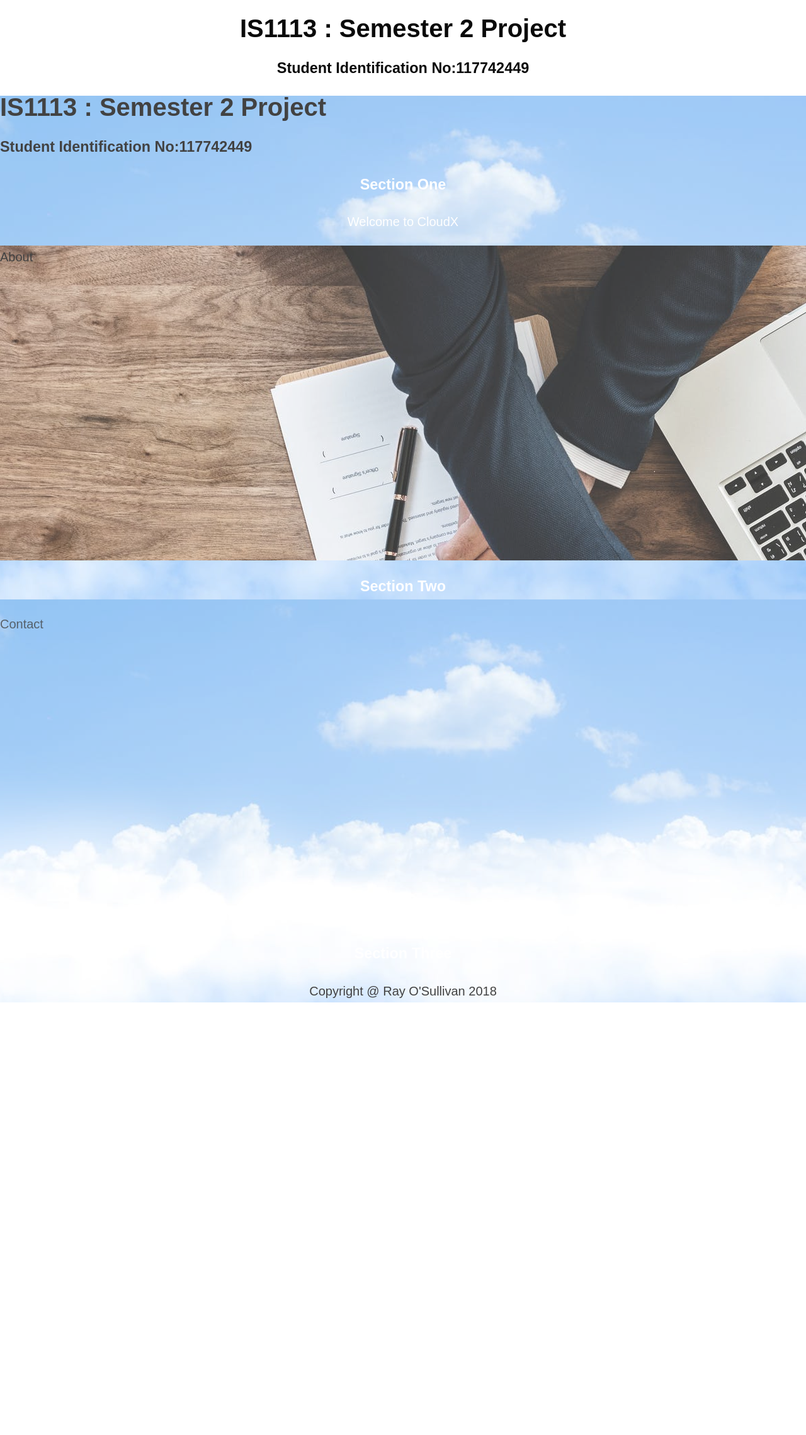
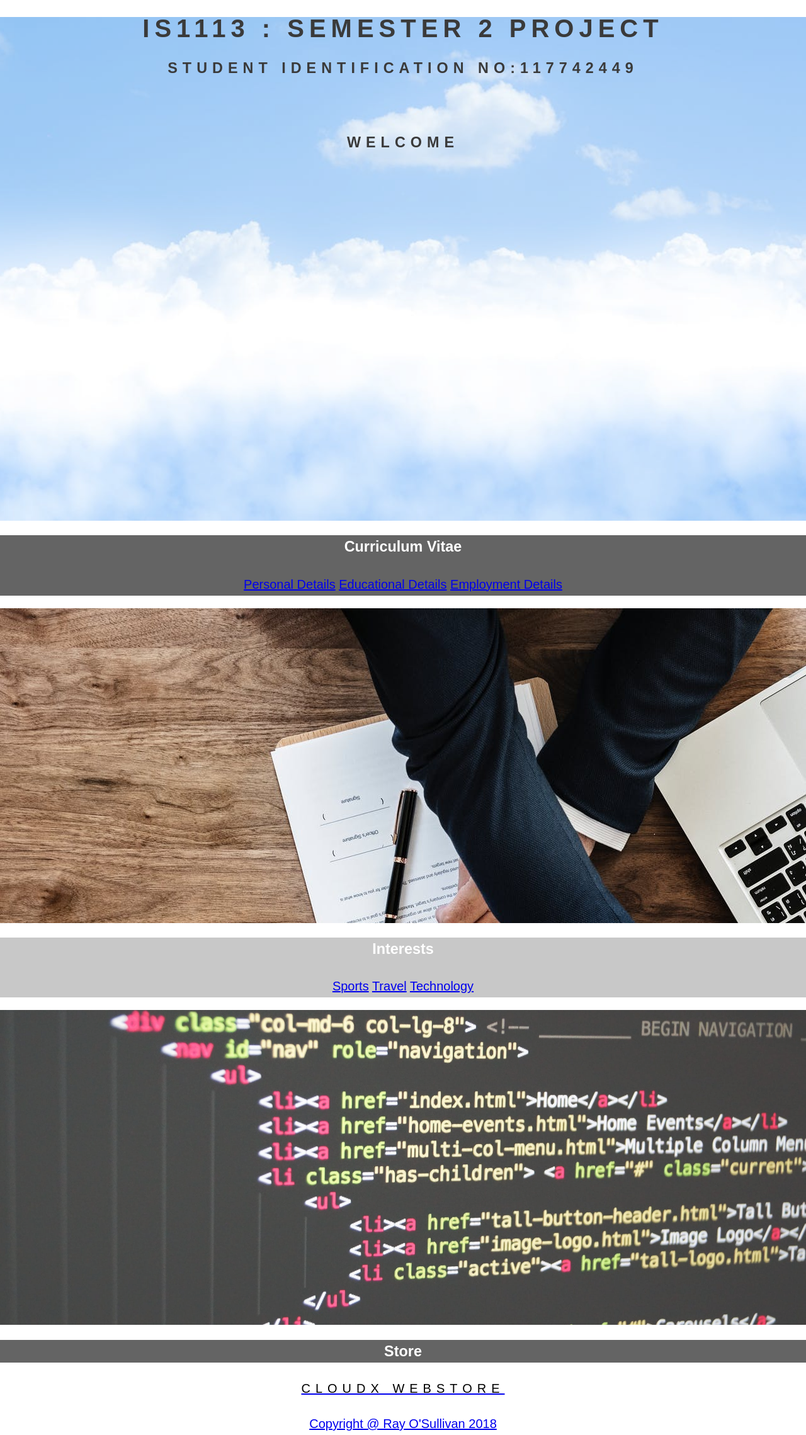
Before and after one commit to RayOS89/IS1113-117742449, a PHP site: page / in a window 1280 px wide. Shown: the whole page at 63% size. Before the commit the page ends 1592 px from the top, so only its background shows below. Run offline with PHP 8.4, Linux system fonts and the light colour scheme.

Commit message:
new gui design and webstore page added

```diff
--- a/Interests/Travel.html
+++ b/Interests/Travel.html
@@ -11,7 +11,6 @@
     </head>
 
     <body>
-        <div id="pagepiling">
 	        <div class="section" id="section1">Most travelled to: America</div>
 	        <div class="section" id="section2">Want to visit: Japan</div>
 	        <div class="section" id="section3">
--- a/homepage.html
+++ b/homepage.html
@@ -1,79 +1,64 @@
 <!DOCTYPE html>
 <html>
-      <head>
-
+    <head>
             <title>117742449</title>
             <link rel= "stylesheet" href="mystylesheet.css" type ="text/css"/>
-
       </head>
-
-       <body>
-           <header class="header">
-
-		    <div class="container">
-		        <h1 class="mainheading">IS1113 : Semester 2 Project</h1>
-                <link rel="stylesheet" href="../int_pages.css" type="text/css"/>
-			<h3>Student Identification No:117742449</h3>
-		    </div>
-
-	        </header>
-
             <body>
                 <div class="homepageimage1">
                     <div class="ptext">
                         <span class="border">
-                            <div class="container">
 		        <h1 class="mainheading">IS1113 : Semester 2 Project</h1>
                 <link rel="stylesheet" href="../int_pages.css" type="text/css"/>
 			<h3>Student Identification No:117742449</h3>
+			<br/>
+			<h3> Welcome</h3>
                         </span>
                     </div>
                 </div>
 
                <section class="section section-light">
-                   <h3> Section One</h3>
-                <p>Welcome to CloudX </p>
+                   <h3> Curriculum Vitae</h3>
+                   <div id="btn">
+                <p><a href="../CV/cv_page1.html">Personal Details</a>
+                <a href="../CV/cv_page2.html">Educational Details</a>
+                <a href="../CV/cv_page3.html">Employment Details</a></p>
+                </div>
                 </section>
 
                 <div class="homepageimage2">
                     <div class="ptext">
                         <span class="border">
-                            About
                         </span>
                     </div>
                 </div>
 
                 <section class="section section-dark">
-                   <h3> Section Two</h3>
-                <p></p>
+                   <h3>Interests</h3>
+                <p><a href="../Interests/Sports.html">Sports</a>
+                <a href="../Interests/Travel.html">Travel</a>
+                <a href="../Interests/Cloud.html">Technology</a></p>
                 </section>
-            </body>
 
-       <div class="homepageimage3">
+                <div class="homepageimage3">
                     <div class="ptext">
                         <span class="border">
-                          Contact
                         </span>
                     </div>
                 </div>
 
                 <section class="section section-light">
-                   <h3> Section Three</h3>
-                <p> </p>
+                   <h3>Store</h3>
+                <p><a href="../Ebusiness/CloudX WebStore.html"</p>
                 </section>
 
                 <div class="homepageimage1.jpeg">
                     <div class="ptext">
                         <span class="border">
-                            <p></p>
+                            <p>CloudX WebStore</p>
                         </span>
                     </div>
                 </div>
+                <footer class="footer">Copyright @ Ray O'Sullivan 2018</footer>
             </body>
-           <footer class="footer">Copyright @ Ray O'Sullivan 2018</footer>
-
-
-
-
-       </body>
 </html>
--- a/mystylesheet.css
+++ b/mystylesheet.css
@@ -1,3 +1,6 @@
+.mainheading{
+    text-align:center;
+}
 body,html{
     height:100%;
     margin:0;
@@ -18,20 +21,17 @@ body,html{
 
 .homepageimage1{
     background-image:url("../Images/CloudX.jpeg");
-    min-height:100%;
+    min-height:800px;
 }
 .homepageimage2{
     background-image:url("../Images/AboutX.jpeg");
     min-height:500px;
 }
 .homepageimage3{
-    background-image:url;
+    background-image:url("../Images/LinksX.jpeg");
     min-height:500px;
 }
-.header{
-    text-align:center;
-    margin:50px,100px;
-}
+
 .footer{
     text-align:center;
     margin:50px,100px;
@@ -41,10 +41,41 @@ body,html{
     padding:50px,100px;
 }
 .section-light{
-    backgroundcolor:rgb(100,100,100);
+    background-color:rgb(100,100,100);
     color:grey;
 }
 .section-dark{
-    backgroundcolor:rgb(200,200,200);
+    background-color:rgb(200,200,200);
     color:white;
 }
+.ptext{
+    position:center;
+    top:50%;
+    width:100%;
+    text-align:center;
+    color:black;
+    font-size:20px;
+    letter-spacing:8px;
+    text-transform: uppercase;
+}
+.btn {
+  background: #5b5f61;
+  background-image: -webkit-linear-gradient(top, #5b5f61, #404345);
+  background-image: -moz-linear-gradient(top, #5b5f61, #404345);
+  background-image: -ms-linear-gradient(top, #5b5f61, #404345);
+  background-image: -o-linear-gradient(top, #5b5f61, #404345);
+  background-image: linear-gradient(to bottom, #5b5f61, #404345);
+  -webkit-border-radius: 60;
+  -moz-border-radius: 60;
+  border-radius: 60px;
+  font-family: Arial;
+  color: #ffffff;
+  font-size: 16px;
+  padding: 10px 20px 10px 20px;
+  text-decoration: none;
+}
+
+.btn:hover {
+  background: #505457;
+  text-decoration: none;
+}
```
Also changed, not shown: Ebusiness/CloudX WebStore.html (added), Images/EduX.jpeg (added), Images/LinksX.jpeg (added), Images/uccX.jpg (added).
